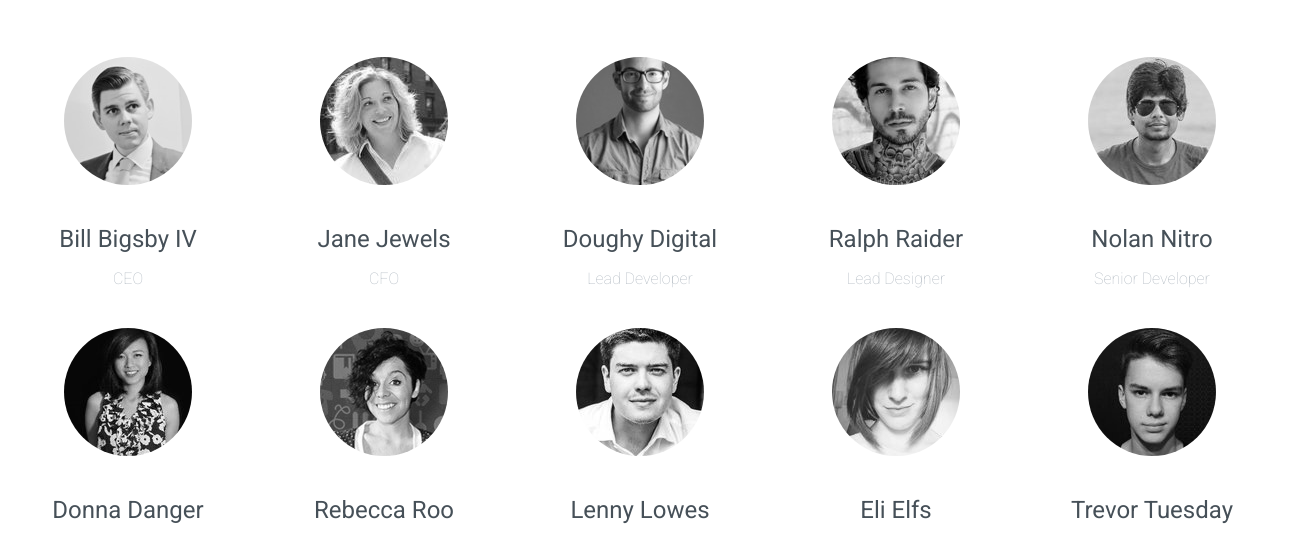
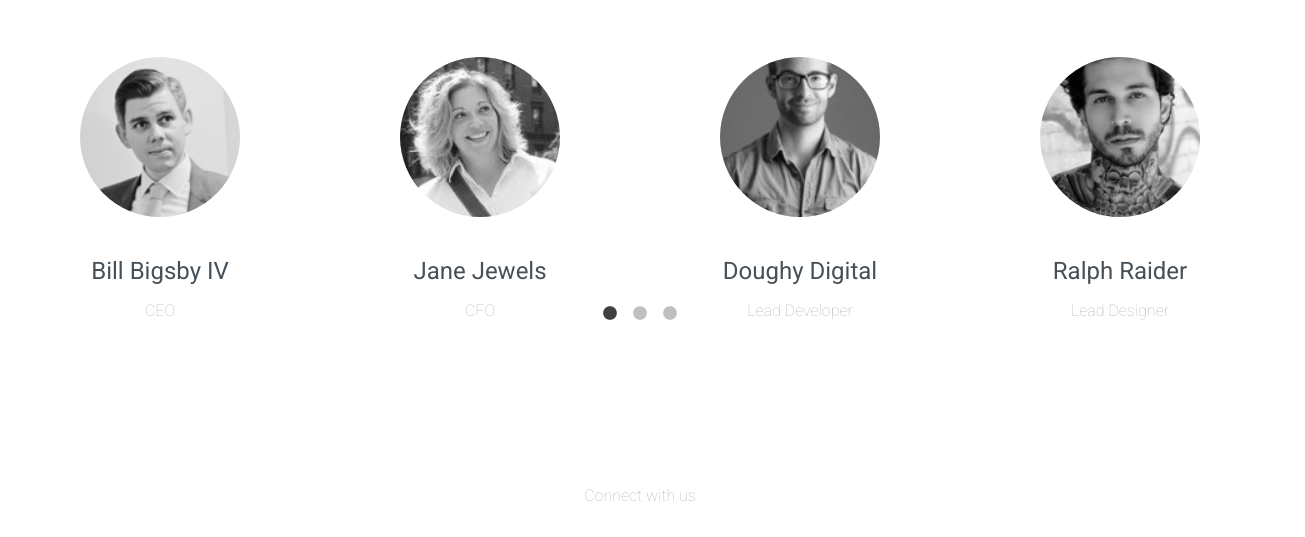
Before and after one commit to Emojones/jQueryPlugins, a plain HTML site: page team.html in a window 1280 px wide. Shown: the part 244-781 px from the top of the page, 1305 px wide, since content can reach past the window. Drawn offline with Linux system fonts and the light colour scheme.

Commit message:
added carousel to team page

```diff
--- a/css/main.css
+++ b/css/main.css
@@ -176,6 +176,7 @@ nav a.active {
   background: #FFD365;
 }
 
+
 /*Footer*/
 footer {
   margin: 80px 0;
--- a/team.html
+++ b/team.html
@@ -10,7 +10,10 @@
         <link href='http://fonts.googleapis.com/css?family=Roboto:400,100,300,500,700,900' rel='stylesheet' type='text/css'>
         <link rel="stylesheet" href="css/normalize.min.css">
         <link rel="stylesheet" href="js/animsition/animsition.min.css">
+        <link rel="stylesheet" href="js/slick/slick.css">
+        <link rel="stylesheet" href="js/slick/slick-theme.css">
         <link rel="stylesheet" href="css/main.css">
+
     </head>
     <body>
       <div class="row container animsition">
@@ -35,6 +38,7 @@
             <h2>Meet the team</h2>
             <h4>United we stand divided we fail</h4>
           </div>
+        <div class="teamSlides">
           <div class="grid-fifth">
             <img src="img/team-members/team--01.png" alt="" class="avatar" />
             <h3>Bill Bigsby IV</h3>
@@ -95,6 +99,7 @@
             <h3>Fido Fur</h3>
             <p>Office Manager</p>
           </div><!--/12-->
+            </div>
         </div>
         </div><!--/main-->
         <footer>
@@ -112,9 +117,17 @@
           </div>
         </footer><!--/footer-->
         </div>
-        <script src="js/jquery-1.11.2.min.js"></script>
-        <script src="js/animsition/jquery.animsition.min.js"></script>
-        <script src="js/sticky/jquery.sticky.js"></script>
-        <script src="js/main.js"></script>
+      <script src="js/jquery-1.11.2.min.js"></script>
+      <script src="js/animsition/jquery.animsition.min.js"></script>
+      <script src="js/sticky/jquery.sticky.js"></script>
+      <script src="js/slick/slick.min.js"></script>
+      <script src="js/main.js"></script>
+    <script>
+     $(".teamSlides").slick({
+            dots: true,
+            slidesToShow: 4,
+            slidesToScroll: 4
+             });
+    </script>
     </body>
 </html>
```
Also changed, not shown: index.html (+2 -3 lines), work.html (+1 -0 lines), js/main.js (line endings or trailing spaces).
